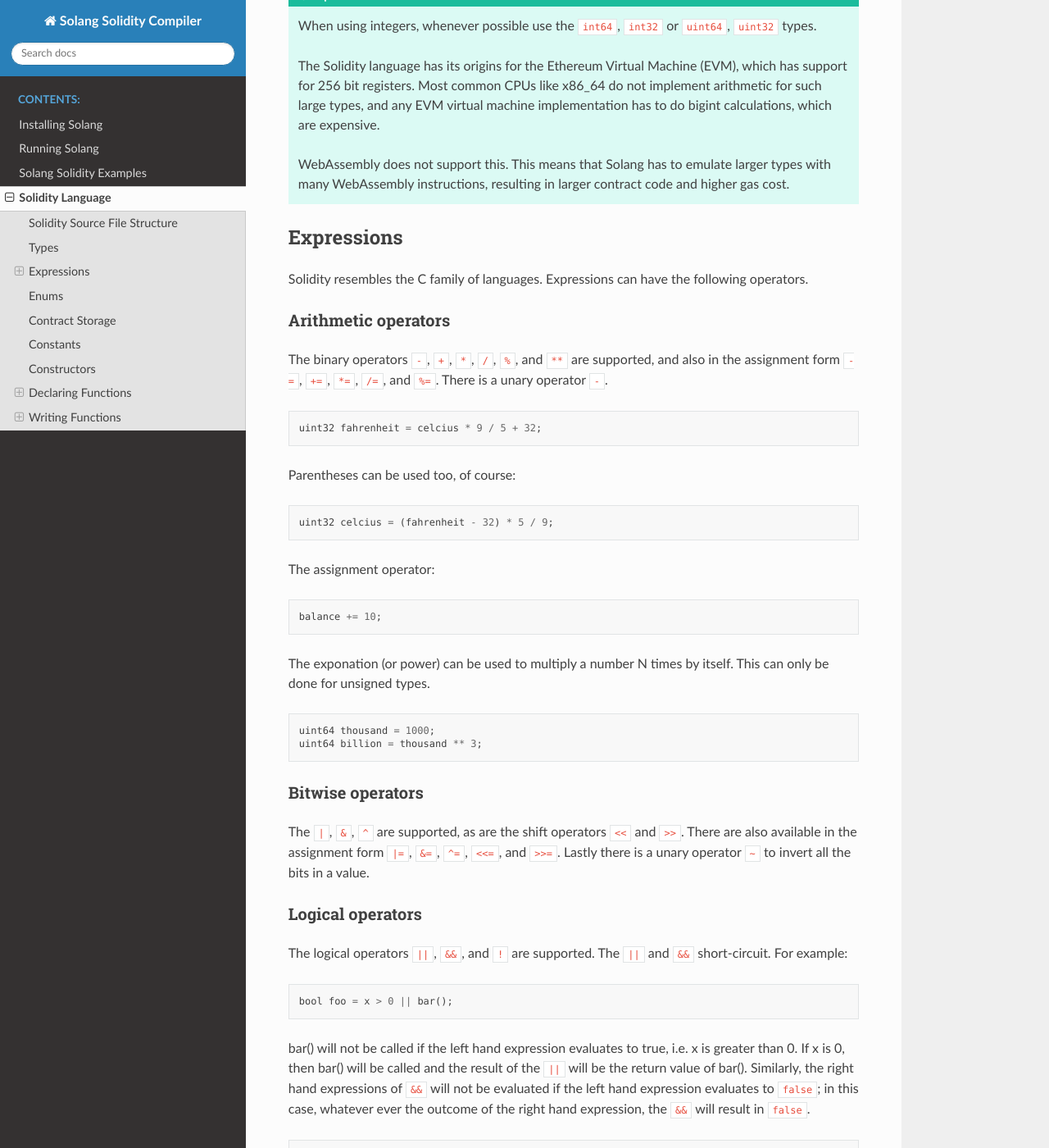
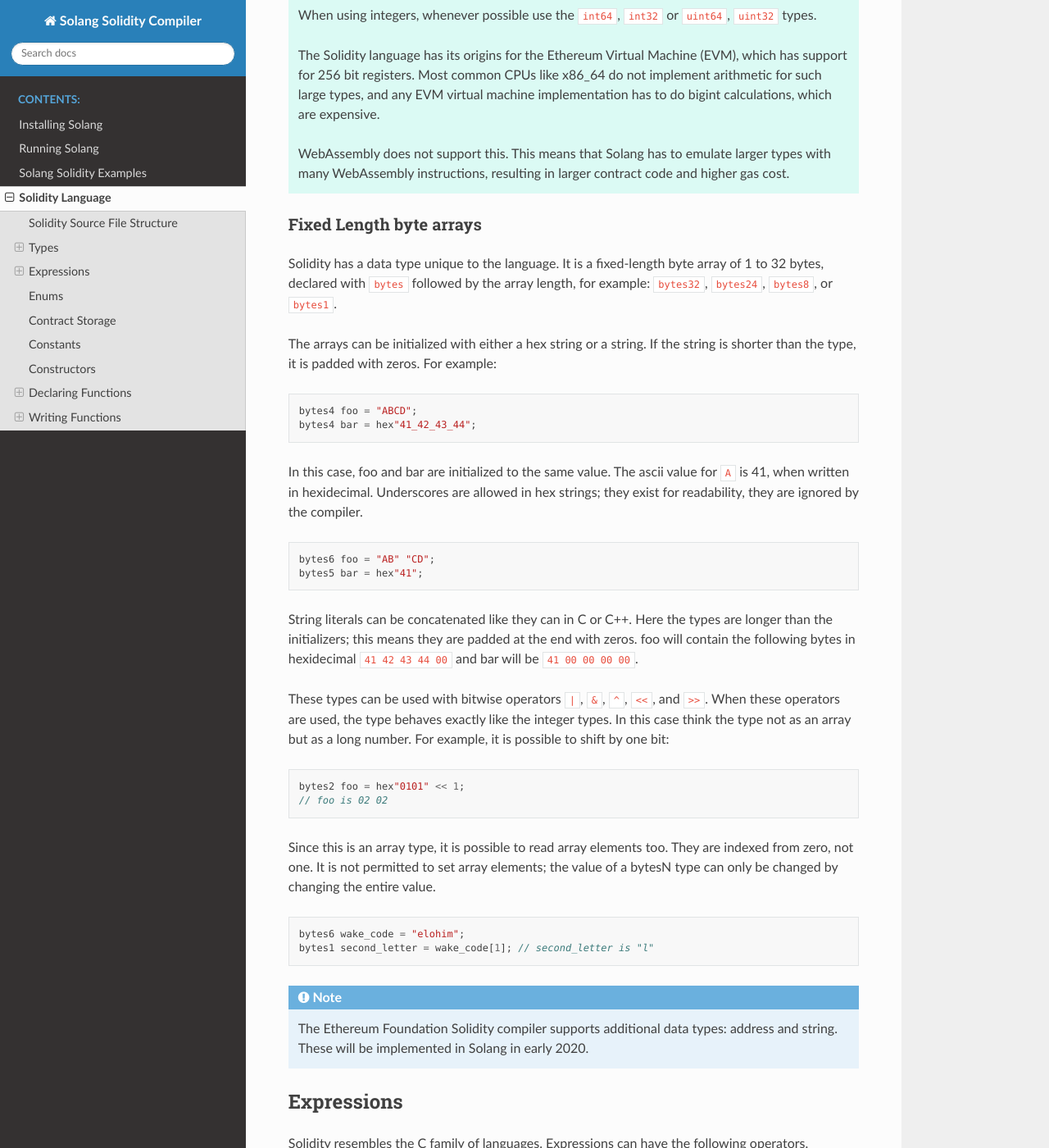
Before and after one commit to hyperledger-solang/solang, a Sphinx documentation site: the page built from docs/language.rst, in a window 1280 px wide and 1400 px high, scrolled down 2250 px. Shown: the whole window at 82% size. Built offline with Sphinx 7.4.7 and the Read the Docs theme 2.0.0, drawn with Linux system fonts in a browser that asks for light colours; some of the changed text lies outside the part shown.

Commit message:
Document fixed length bytes type
Signed-off-by: Sean Young <sean@mess.org>

```diff
--- a/docs/language.rst
+++ b/docs/language.rst
@@ -52,8 +52,14 @@
 
 The following primitive types are supported:
 
+Boolean Type
+____________
+
 ``bool``
   This represents a single value which can be either ``true`` or ``false``
+
+Integer Types
+_____________
 
 ``uint``
   This represents a single unsigned integer of 256 bits wide. Values can be for example
@@ -110,6 +112,58 @@
 
   WebAssembly does not support this. This means that Solang has to emulate larger types with
   many WebAssembly instructions, resulting in larger contract code and higher gas cost.
+
+Fixed Length byte arrays
+________________________
+
+Solidity has a data type unique to the language. It is a fixed-length byte array of 1 to 32
+bytes, declared with ``bytes`` followed by the array length, for example:
+``bytes32``, ``bytes24``, ``bytes8``, or ``bytes1``.
+
+The arrays can be initialized with either a hex string or a string. If the string is shorter
+than the type, it is padded with zeros. For example:
+
+.. code-block:: javascript
+
+  bytes4 foo = "ABCD";
+  bytes4 bar = hex"41_42_43_44";
+
+In this case, foo and bar are initialized to the same value. The ascii value for ``A`` is 41,
+when written in hexidecimal. Underscores are allowed in hex strings; they exist for readability,
+they are ignored by the compiler.
+
+.. code-block:: javascript
+
+  bytes6 foo = "AB" "CD";
+  bytes5 bar = hex"41";
+
+String literals can be concatenated like they can in C or C++. Here the types are longer than
+the initializers; this means they are padded at the end with zeros. foo will contain the following
+bytes in hexidecimal ``41 42 43 44 00`` and bar will be ``41 00 00 00 00``.
+
+These types can be used with bitwise operators ``|``, ``&``, ``^``, ``<<``, and ``>>``. When these
+operators are used, the type behaves exactly like the integer types. In this case think the type
+not as an array but as a long number. For example, it is possible to shift by one bit:
+
+.. code-block:: javascript
+
+  bytes2 foo = hex"0101" << 1;
+  // foo is 02 02
+
+Since this is an array type, it is possible to read array elements too. They are indexed from zero,
+not one. It is not permitted to set array elements; the value of a bytesN type can only be changed
+by changing the entire value.
+
+.. code-block:: javascript
+
+  bytes6 wake_code = "elohim";
+  bytes1 second_letter = wake_code[1]; // second_letter is "l"
+
+.. note::
+
+  The Ethereum Foundation Solidity compiler supports additional data types: address
+  and string. These will be implemented in Solang in early 2020.
+
 
 Expressions
 -----------
@@ -244,6 +298,37 @@
 Now you can work around this by adding a cast to the argument to return ``return int64(bar);``,
 however it would be much nicer if the return value matched the argument. Multiple abs() could exists
 with overloaded functions, so that there is an ``abs()`` for each type.
+
+It is allowed to cast from a ``bytes`` type to ``int`` or ``uint`` (or vice versa), only if the length
+of the type is the same. This requires an explicit cast.
+
+.. code-block:: javascript
+
+  bytes4 selector = "ABCD";
+  uint32 selector_as_uint = uint32(selector);
+
+If the length also needs to change, then another cast is needed to adjust the length. Truncation and
+extension is different for integers and bytes types. Integers pad zeros on the left when extending,
+and truncate on the right. bytes pad on right when extending, and truncate on the left. For example:
+
+.. code-block:: javascript
+
+  bytes4 start = "ABCD";
+  uint64 start1 = uint64(uint4(start));
+  // first cast to int, then extend as int: start1 = 0x41424344
+  uint64 start2 = uint64(bytes8(start));
+  // first extend as bytes, then cast to int: start2 = 0x4142434400000000
+
+A similar example for truncation:
+
+.. code-block:: javascript
+
+  uint64 start = 0xdead_cafe;
+  bytes4 start1 = bytes4(uint32(start));
+  // first truncate as int, then cast: start1 = hex"cafe"
+  bytes4 start2 = bytes4(bytes8(start));
+  // first cast, then truncate as bytes: start2 = hex"dead"
+
 
 Enums
 -----
```
Also changed, not shown: other parts of docs/language.rst (+0 -4 lines).
